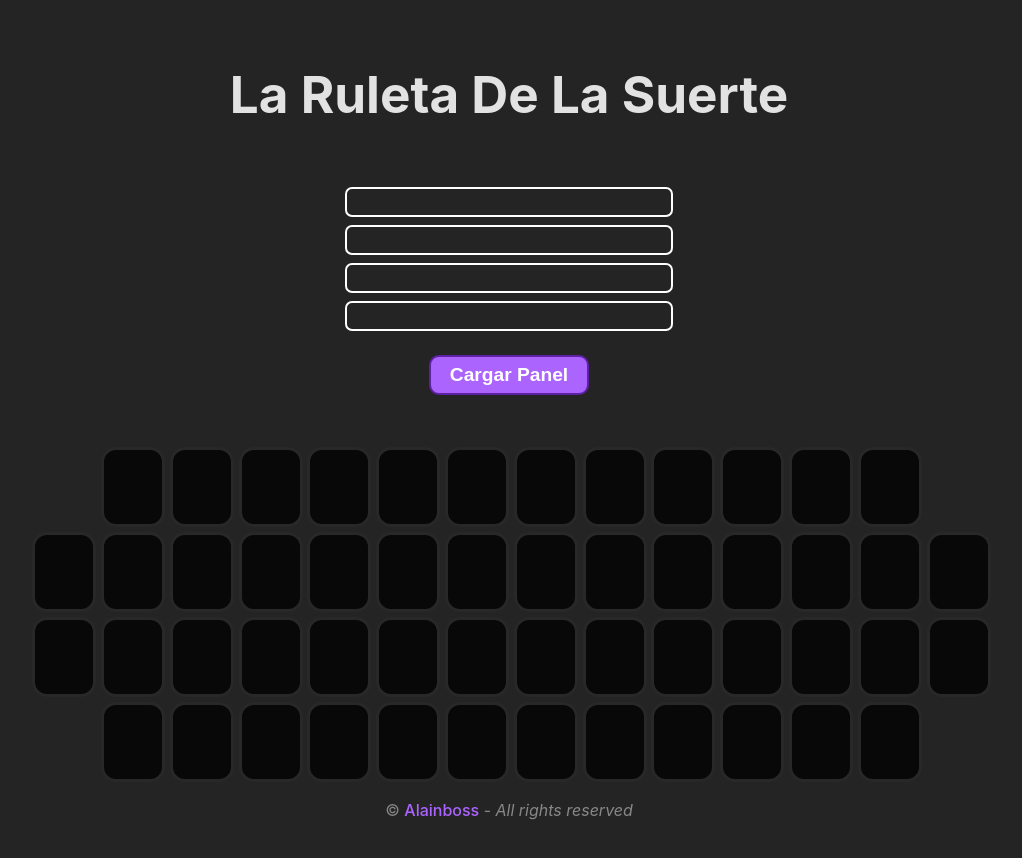
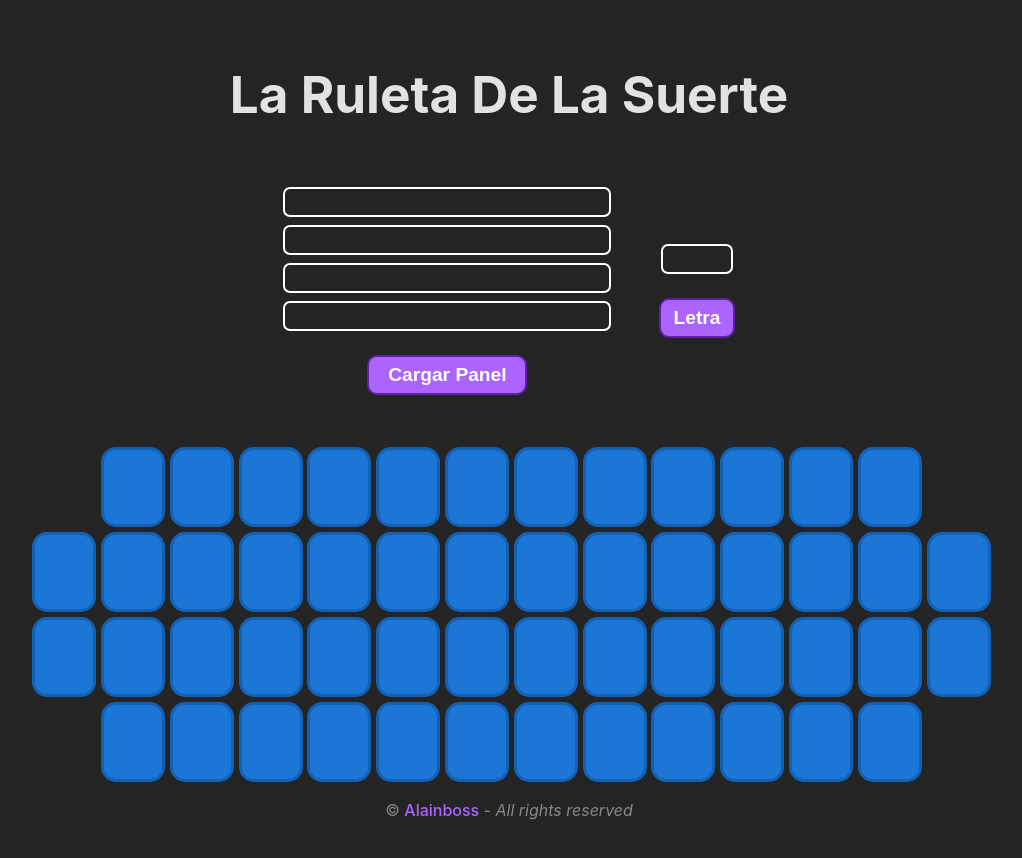
Before and after one commit to miverabusiness/ruleta-de-la-suerte, a React (Vite) app: page / in a window 1280 px wide. Shown: the top 858 px of the page, without its empty margins (131-1153 px from the left). Built offline with nearby package versions, Linux system fonts and the light colour scheme.

Commit message:
Letra sin funcion

```diff
--- a/src/components/card/Card.css
+++ b/src/components/card/Card.css
@@ -22,25 +22,29 @@
 }
 
 .space {
-	background: rgb(8, 8, 8);
-	border: solid 3px #282828;
+	cursor: auto;
+	background: rgb(28, 118, 213);
+	border: solid 3px rgb(19, 97, 180);
 }
 
 .space:hover {
-	background: rgb(8, 8, 8);
+	background: rgb(28, 118, 213);
 }
 
 .correct {
-	background: rgb(48, 168, 76);
-	border: solid 3px rgb(41, 136, 63);
+	background: rgb(252, 252, 252);
+	border: solid 3px rgb(239, 239, 239);
+	color: black;
 }
 
 .correct:hover {
-	background: rgb(48, 168, 76);
+	background: rgb(252, 252, 252);
 }
 
 .not-yet {
 	background: #525252;
+	transition: 1s;
+	color: black;
 }
 
 .not-yet:hover {
--- a/src/components/panel/Panel.css
+++ b/src/components/panel/Panel.css
@@ -34,3 +34,18 @@ input {
 	background: none;
 	border: solid 2px white;
 }
+
+.columnas {
+	display: flex;
+	justify-content: center;
+	align-items: center;
+	gap: 3rem;
+}
+
+.right input {
+	width: 4rem;
+}
+
+.right .cargar-panel {
+	width: 4.7rem;
+}
--- a/src/components/panel/Panel.jsx
+++ b/src/components/panel/Panel.jsx
@@ -33,6 +33,9 @@ function Panel() {
 	const [savedValue3, setSavedValue3] = useState(null);
 	const [savedValue4, setSavedValue4] = useState(null);
 
+	const [inputLetter, setInputLetter] = useState("");
+	const [savedLetter, setSavedLetter] = useState(null);
+
 	const handleChange1 = (event) => {
 		setInputValue1(event.target.value);
 	};
@@ -47,6 +50,14 @@ function Panel() {
 
 	const handleChange4 = (event) => {
 		setInputValue4(event.target.value);
+	};
+
+	const handleChangeLetter = (event) => {
+		setInputLetter(event.target.value);
+	};
+
+	const handleSaveLetter = () => {
+		setSavedLetter(inputLetter);
 	};
 
 	const handleSave = () => {
@@ -104,6 +115,8 @@ function Panel() {
 
 	return (
 		<>
+			<div className="columnas">
+				<div className="left">
 					<input type="text" value={inputValue1} onChange={handleChange1} />
 					<br />
 					<input type="text" value={inputValue2} onChange={handleChange2} />
@@ -115,6 +128,15 @@ function Panel() {
 					<button className="cargar-panel" onClick={handleSave}>
 						Cargar Panel
 					</button>
+				</div>
+				<div className="right">
+					<input type="text" value={inputLetter} onChange={handleChangeLetter} />
+					<br />
+					<button className="cargar-panel" onClick={handleSaveLetter}>
+						Letra
+					</button>
+				</div>
+			</div>
 			{filas}
 		</>
 	);
```
Lines whose indentation alone changed are shown as unchanged.
